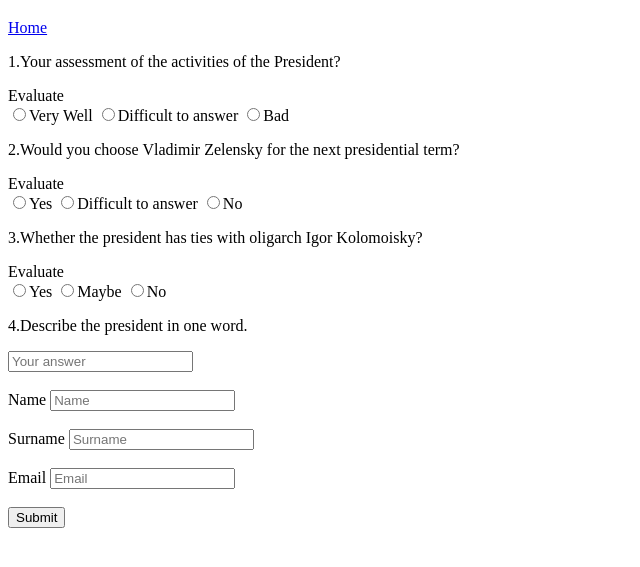
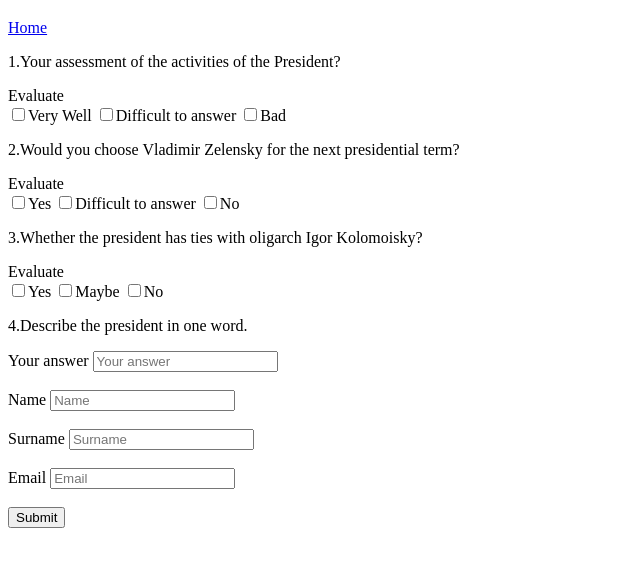
Before and after one commit to yuriikhomych23/ze-website, a plain HTML site: page form.html in a window 1280 px wide. Shown: the part 61-628 px from the top of the page, without its empty margins (0-640 px from the left). Drawn offline with Linux system fonts and the light colour scheme.

Commit message:
Sample code

```diff
--- a/form.html
+++ b/form.html
@@ -17,23 +17,26 @@
         <p>1.Your assessment of the activities of the President?</p>
         <label>Evaluate</label>
         <br>
-        <input type="radio" name="evaluate" value="very well">Very Well
-        <input type="radio" name="evaluate" value="difficult to answer">Difficult to answer
-        <input type="radio" name="evaluate" value="bad">Bad
+        <input type="checkbox" name="evaluate" value="very well">Very Well
+        <input type="checkbox" name="evaluate" value="difficult to answer">Difficult to answer
+        <input type="checkbox" name="evaluate" value="bad">Bad
         <p>2.Would you choose Vladimir Zelensky for the next presidential term?</p>
         <label>Evaluate</label>
         <br>
-        <input type="radio" name="evaluate" value="yes">Yes
-        <input type="radio" name="evaluate" value="difficult to answer">Difficult to answer
-        <input type="radio" name="evaluate" value="no">No
+        <input type="checkbox" name="evaluate" value="yes">Yes
+        <input type="checkbox" name="evaluate" value="difficult to answer">Difficult to answer
+        <input type="checkbox" name="evaluate" value="no">No
         <p>3.Whether the president has ties with oligarch Igor Kolomoisky?</p>
         <label>Evaluate</label>
         <br>
-        <input type="radio" name="evaluate" value="yes">Yes
-        <input type="radio" name="evaluate" value="maybe">Maybe
-        <input type="radio" name="evaluate" value="no">No
+        <input type="checkbox" name="evaluate" value="yes">Yes
+        <input type="checkbox" name="evaluate" value="maybe">Maybe
+        <input type="checkbox" name="evaluate" value="no">No
         <p>4.Describe the president in one word.</p>
-        <input type="text" placeholder="Your answer">
+        <label>
+        Your answer
+        <input type="text" placeholder="Your answer" name="your answer">
+        </label>
         <br>
         <br>
         <label>
```
